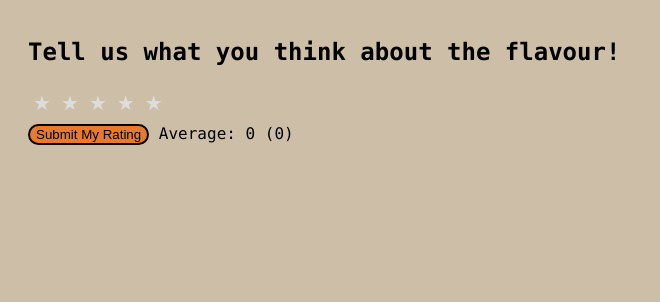
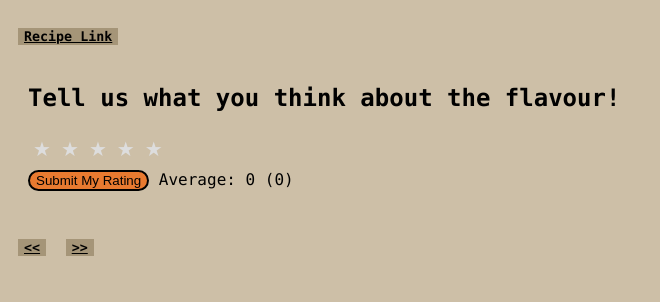
Before and after one commit to nofanksluv/IceCreamRating, a Flask app: page /1 in a window 1280 px wide. Shown: the part 850-1152 px from the top of the page, without its empty margins (0-660 px from the left). Before the commit the page ends 995 px from the top, so only its background shows below. Run offline with Flask 3, Linux system fonts and the light colour scheme; data comes from the database, SQL or seed files in the repository.

Commit message:
Update flavour_profile.html

```diff
--- a/templates/flavour_profile.html
+++ b/templates/flavour_profile.html
@@ -17,9 +17,15 @@
     <img src="{{ url_for('static', filename='images/' + info['flavour_name'].lower() + '.jpg') }}" alt="{{ info['flavour_name'] }}" class="profile_picture">
   </div>
   <hr>
-  <h2>Make the Recipe!</h2>
-  <!-- Embedded webpage of the recipe -->
-  <iframe src="{{ info['recipe_link'] }}" title="recipe"></iframe>
+  <div class="recipe">
+    <h2>Make the Recipe!</h2>
+    <!-- Embedded webpage of the recipe -->
+    <iframe src="{{ info['recipe_link'] }}" title="recipe"></iframe>
+    <br>
+    <div>
+      <button><a href="{{ info['recipe_link'] }}">Recipe Link</a></button>
+    </div>
+  </div>
   <br>
   <h2>Tell us what you think about the flavour!</h2>
   <!-- Rating mechanism -->
@@ -44,5 +50,11 @@
   </form>
   <br>
   <br>
+  <div class="navigate">
+    <button><a href="{{ url_for('profile', flavour_id=info['flavour_id'] | int - 1) }}">&lt;&lt;</a></button>
+    <button><a href="{{ url_for('profile', flavour_id=info['flavour_id'] | int + 1) }}">&gt;&gt;</a></button>
+  </div>
+  <br>
+  <br>
 </body>
 </html>
```
